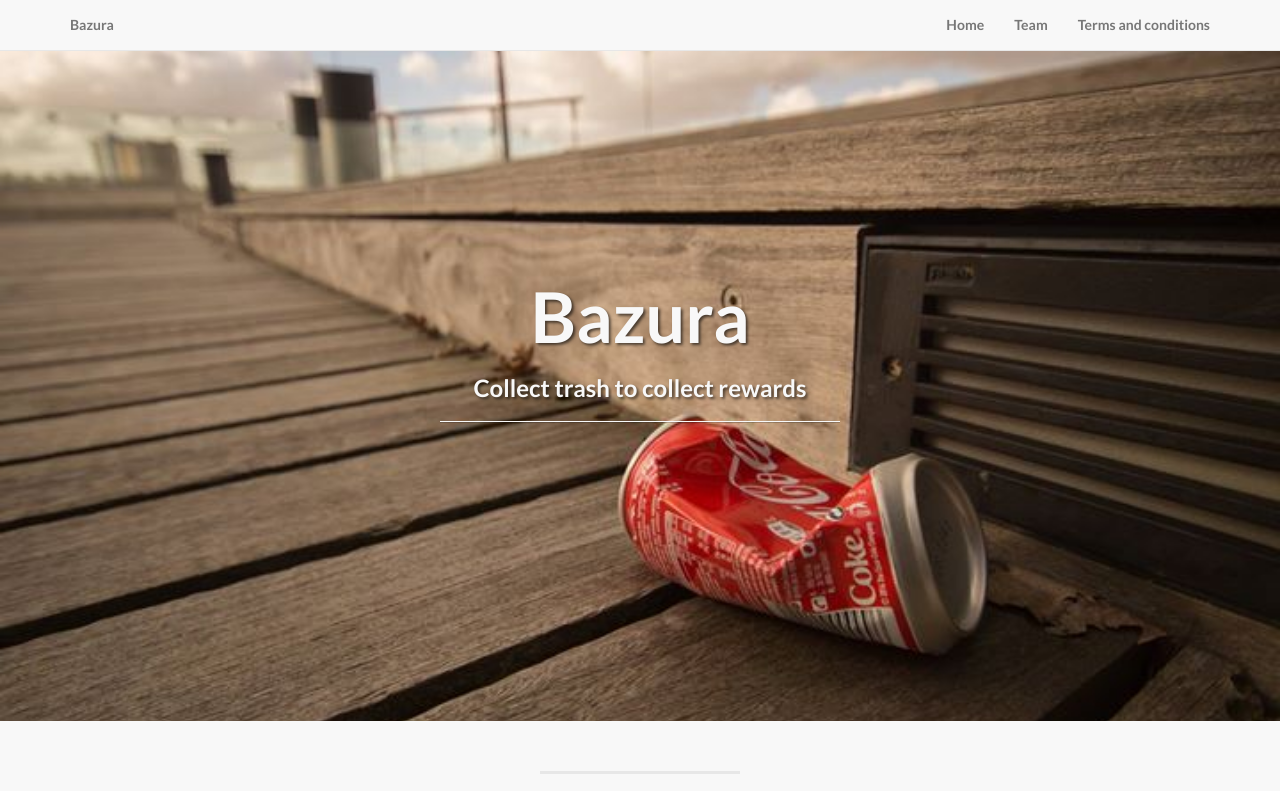
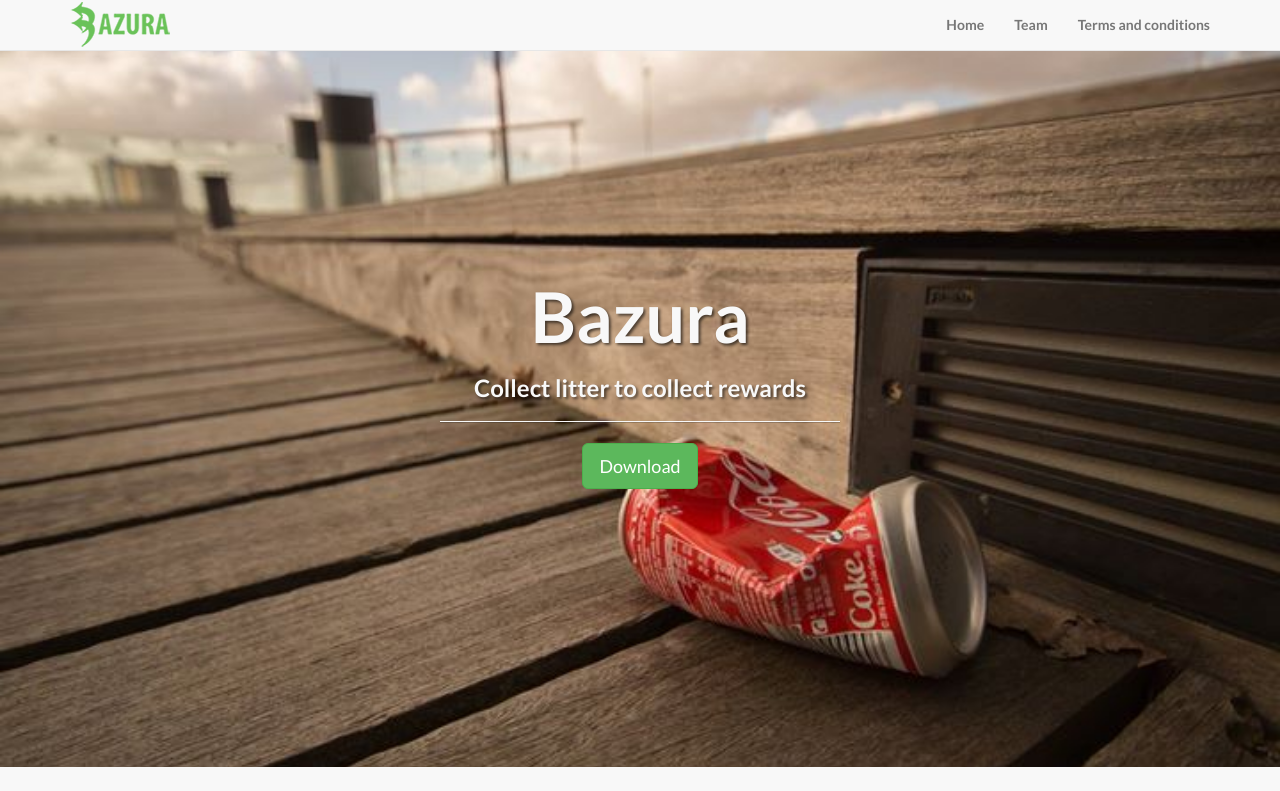
Before and after one commit to mephi1984/foodtrash-web, a plain HTML site: page index.html in a window 1280 px wide. Shown: the top 791 px of the page. Drawn offline with Linux system fonts and the light colour scheme; no server answers.

Commit message:
download link and logo

```diff
--- a/css/landing-page.css
+++ b/css/landing-page.css
@@ -23,6 +23,10 @@
 
 small {
  display: block;
+}
+
+.navbar-brand {
+    padding-top: 2px;
 }
 
 .table tbody > tr > td.vert-align {
--- a/index.html
+++ b/index.html
@@ -9,7 +9,7 @@
     <meta name="description" content="">
     <meta name="author" content="">
 
-    <title>Landing Page - Start Bootstrap Theme</title>
+    <title></title>
 
     <!-- Bootstrap Core CSS -->
     <link href="css/bootstrap.min.css" rel="stylesheet">
@@ -193,7 +193,7 @@
                     <span class="icon-bar"></span>
                     <span class="icon-bar"></span>
                 </button>
-                <a class="navbar-brand topnav" href="#">Bazura</a>
+                <a class="navbar-brand topnav" href="#"><img src="img/logo.png"></a>
             </div>
             <!-- Collect the nav links, forms, and other content for toggling -->
             <div class="collapse navbar-collapse" id="bs-example-navbar-collapse-1">
@@ -225,9 +225,12 @@
                 <div class="col-lg-12">
                     <div class="intro-message">
                         <h1>Bazura</h1>
-                        <h3>Collect trash to collect rewards</h3>
+                        <h3>Collect litter to collect rewards</h3>
                         <hr class="intro-divider">
-                    </div>
+						 <a href="http://foodtrash.fishrungames.com/app-debug.apk
+						"><button type="button" class="btn btn-lg btn-success">Download</button>
+						</a>
+					</div>
                 </div>
             </div>
 
@@ -249,7 +252,10 @@
                     <div class="clearfix"></div>
                     <h2 class="section-heading">Collect trash to collect rewards</h2>
                     <p class="lead">A special thanks to <a target="_blank" href="http://join.deathtothestockphoto.com/">Death to the Stock Photo</a> for providing the photographs that you see in this template. Visit their website to become a member.</p>
-                </div>
+
+
+
+			   </div>
 
 				<div class="icons">
 				<div class="col-md-3">
@@ -274,7 +280,12 @@
 				</div>
 
 
+
             </div>
+
+
+
+
 
         </div>
         <!-- /.container -->
```
Also changed, not shown: img/logo.png (added).
